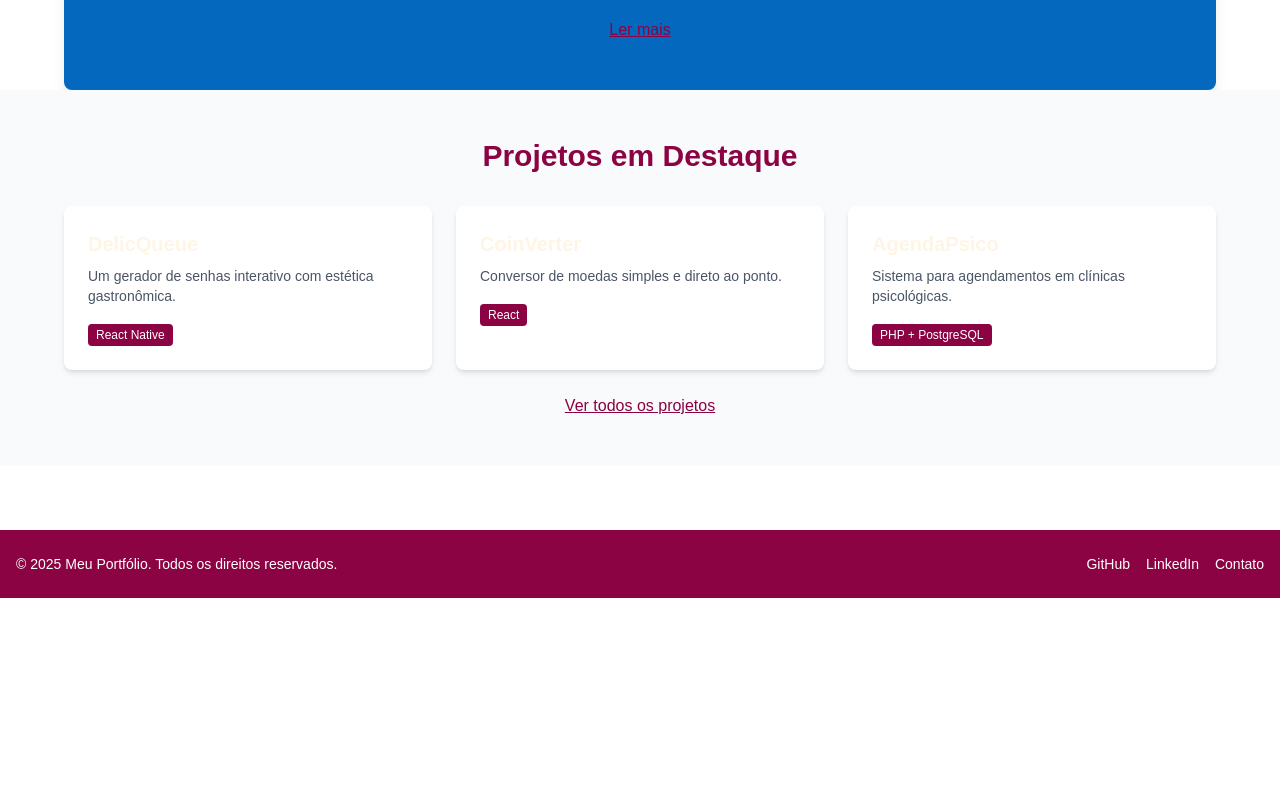
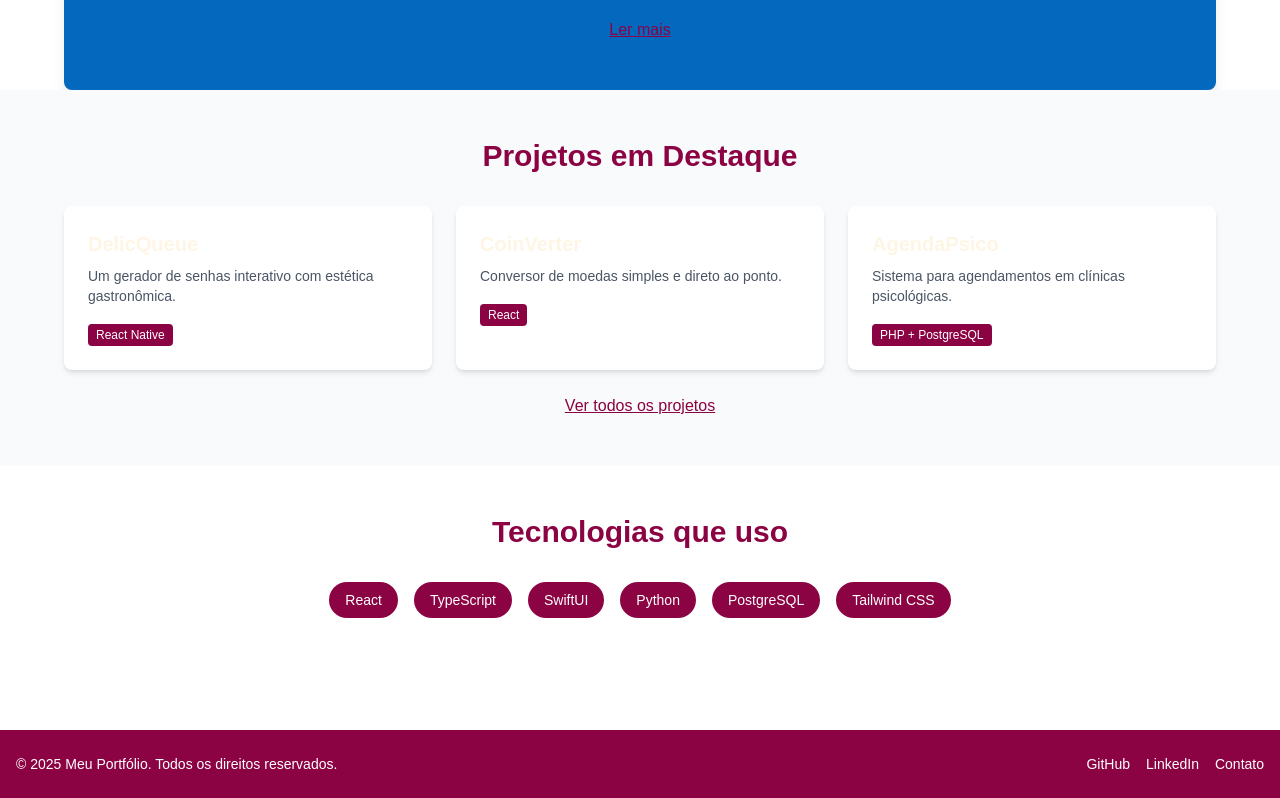
Before and after one commit to resenhandodirei/PortlariART_React-Next.js, a Next.js app: page / in a window 1280 px wide. Shown: the part 514-1312 px from the top of the page. Before the commit the page ends 1112 px from the top, so only its background shows below. Built offline with nearby package versions, Linux system fonts and the light colour scheme.

Commit message:
feat: componente de SkillsPreview feito

```diff
--- /dev/null
+++ b/src/app/components/SkillsPreview.tsx
@@ -0,0 +1,17 @@
+export default function SkillsPreview() {
+    return (
+      <section className="py-12 px-6">
+        <h2 className="text-3xl font-bold text-center text-[#8C0343] mb-8">Tecnologias que uso</h2>
+        <div className="flex flex-wrap justify-center gap-4 max-w-4xl mx-auto">
+          {['React', 'TypeScript', 'SwiftUI', 'Python', 'PostgreSQL', 'Tailwind CSS'].map((skill, index) => (
+            <span
+              key={index}
+              className="bg-[#8C0343] text-white px-4 py-2 rounded-full text-sm font-medium"
+            >
+              {skill}
+            </span>
+          ))}
+        </div>
+      </section>
+    )
+  }
--- a/src/app/page.tsx
+++ b/src/app/page.tsx
@@ -4,6 +4,7 @@ import Footer from "./components/Footer";
 import Hero from "./components/Hero";
 import ResumoSobreMim from "./components/ResumoSobreMim";
 import ProjetosDestaque from "./components/ProjetosDestaque";
+import SkillsPreview from "./components/SkillsPreview";
 
 export default function Home() {
   return (
@@ -12,6 +13,7 @@ export default function Home() {
     <Hero />
     <ResumoSobreMim />
     <ProjetosDestaque />
+    <SkillsPreview />
     <Footer />
     </>
   );
```
